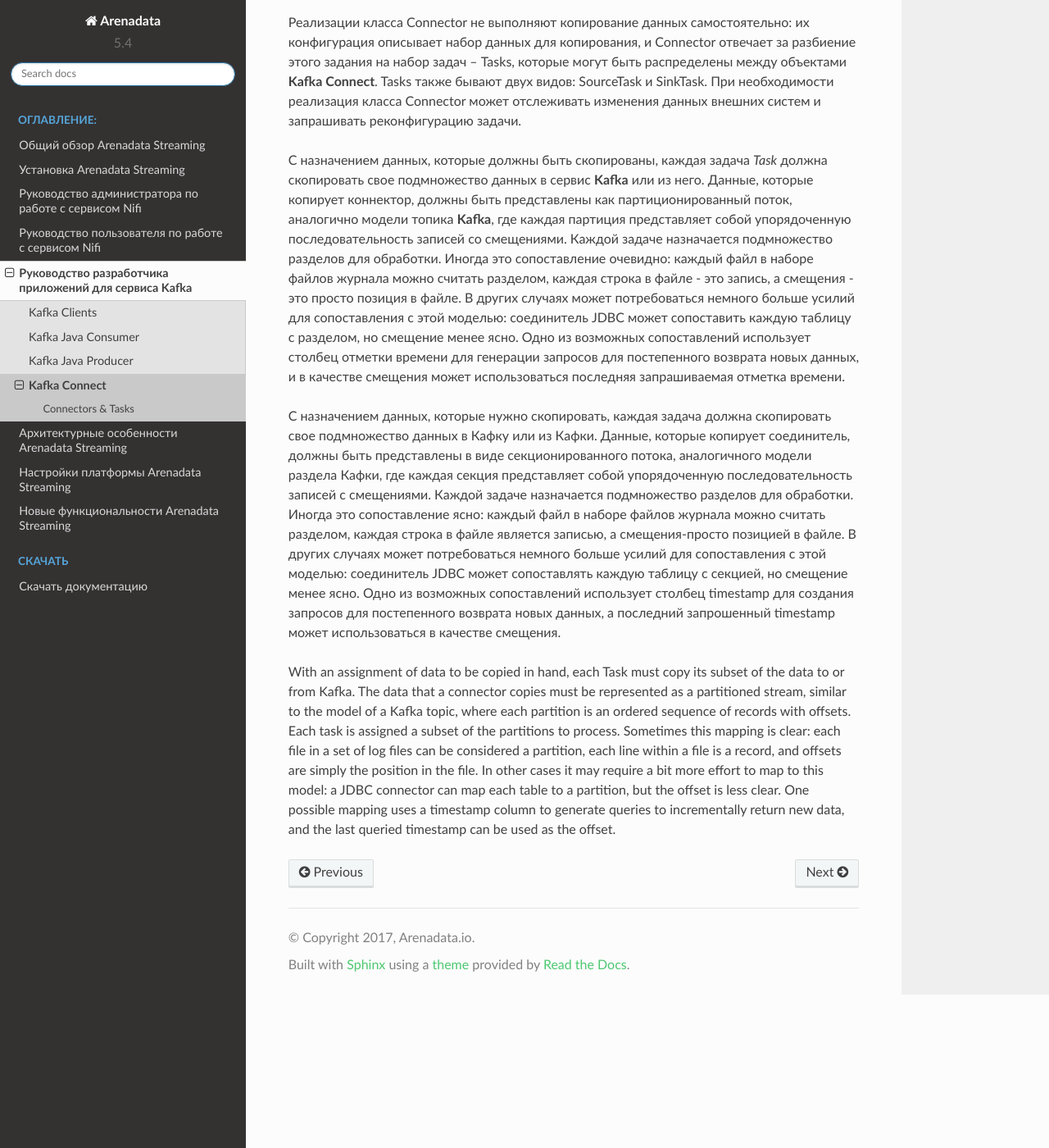
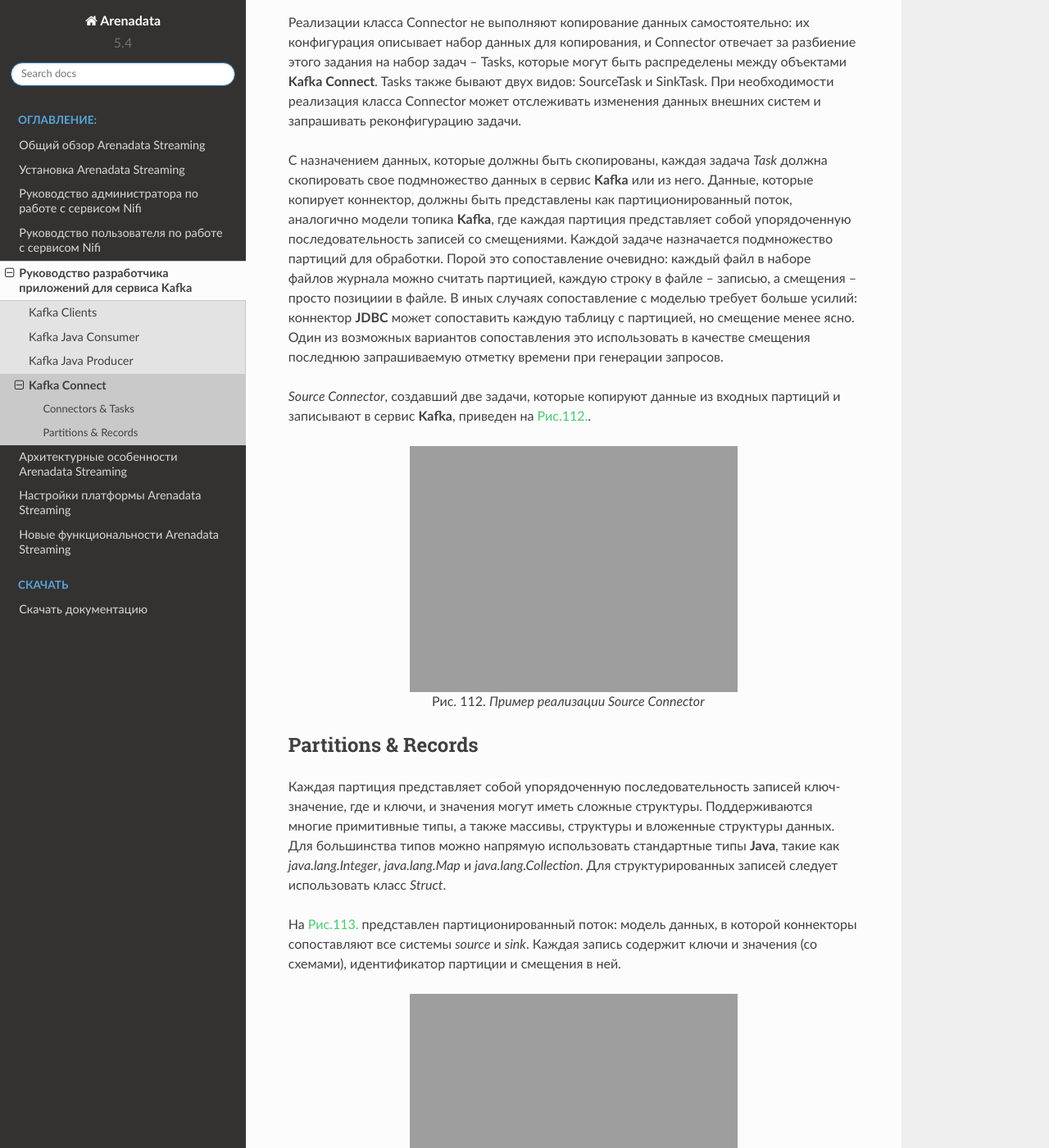
Before and after one commit to arenadata/docs_ads, a Sphinx documentation site: the page built from source/DeveloperKafka/Connect.rst, in a window 1280 px wide and 1400 px high, scrolled down 1232 px. Shown: the whole window at 82% size. Built offline with Sphinx 7.4.7 and the Read the Docs theme 2.0.0, drawn with Linux system fonts in a browser that asks for light colours; pages that are not in the unit, such as notebooks, are missing from menus; some of the changed text lies outside the part shown.

Commit message:
Update Connect.rst

```diff
--- a/source/DeveloperKafka/Connect.rst
+++ b/source/DeveloperKafka/Connect.rst
@@ -25,9 +25,44 @@
 
 Реализации класса Connector не выполняют копирование данных самостоятельно: их конфигурация описывает набор данных для копирования, и Connector отвечает за разбиение этого задания на набор задач -- Tasks, которые могут быть распределены между объектами **Kafka Connect**. Tasks также бывают двух видов: SourceTask и SinkTask. При необходимости реализация класса Connector может отслеживать изменения данных внешних систем и запрашивать реконфигурацию задачи.
 
-С назначением данных, которые должны быть скопированы, каждая задача *Task* должна скопировать свое подмножество данных в сервис **Kafka** или из него. Данные, которые копирует коннектор, должны быть представлены как партиционированный поток, аналогично модели топика **Kafka**,
-где каждая партиция представляет собой упорядоченную последовательность записей со смещениями. Каждой задаче назначается подмножество разделов для обработки. Иногда это сопоставление очевидно: каждый файл в наборе файлов журнала можно считать разделом, каждая строка в файле - это запись, а смещения - это просто позиция в файле. В других случаях может потребоваться немного больше усилий для сопоставления с этой моделью: соединитель JDBC может сопоставить каждую таблицу с разделом, но смещение менее ясно. Одно из возможных сопоставлений использует столбец отметки времени для генерации запросов для постепенного возврата новых данных, и в качестве смещения может использоваться последняя запрашиваемая отметка времени.
+С назначением данных, которые должны быть скопированы, каждая задача *Task* должна скопировать свое подмножество данных в сервис **Kafka** или из него. Данные, которые копирует коннектор, должны быть представлены как партиционированный поток, аналогично модели топика **Kafka**, где каждая партиция представляет собой упорядоченную последовательность записей со смещениями. Каждой задаче назначается подмножество партиций для обработки. Порой это сопоставление очевидно: каждый файл в наборе файлов журнала можно считать партицией, каждую строку в файле -- записью, а смещения -- просто позициии в файле. В иных случаях сопоставление с моделью требует больше усилий: коннектор **JDBC** может сопоставить каждую таблицу с партицией, но смещение менее ясно. Один из возможных вариантов сопоставления это использовать в качестве смещения последнюю запрашиваемую отметку времени при генерации запросов.
 
-С назначением данных, которые нужно скопировать, каждая задача должна скопировать свое подмножество данных в Кафку или из Кафки. Данные, которые копирует соединитель, должны быть представлены в виде секционированного потока, аналогичного модели раздела Кафки, где каждая секция представляет собой упорядоченную последовательность записей с смещениями. Каждой задаче назначается подмножество разделов для обработки. Иногда это сопоставление ясно: каждый файл в наборе файлов журнала можно считать разделом, каждая строка в файле является записью, а смещения-просто позицией в файле. В других случаях может потребоваться немного больше усилий для сопоставления с этой моделью: соединитель JDBC может сопоставлять каждую таблицу с секцией, но смещение менее ясно. Одно из возможных сопоставлений использует столбец timestamp для создания запросов для постепенного возврата новых данных, а последний запрошенный timestamp может использоваться в качестве смещения.
+*Source Connector*, создавший две задачи, которые копируют данные из входных партиций и записывают в сервис **Kafka**, приведен на :numref:`Рис.%s.<DeveloperKafka_Connect_Example-connector-model>`.
 
-With an assignment of data to be copied in hand, each Task must copy its subset of the data to or from Kafka. The data that a connector copies must be represented as a partitioned stream, similar to the model of a Kafka topic, where each partition is an ordered sequence of records with offsets. Each task is assigned a subset of the partitions to process. Sometimes this mapping is clear: each file in a set of log files can be considered a partition, each line within a file is a record, and offsets are simply the position in the file. In other cases it may require a bit more effort to map to this model: a JDBC connector can map each table to a partition, but the offset is less clear. One possible mapping uses a timestamp column to generate queries to incrementally return new data, and the last queried timestamp can be used as the offset.
+.. _DeveloperKafka_Connect_Example-connector-model:
+
+.. figure:: ./imgs/DeveloperKafka_Connect_Example-connector-model.*
+   :align: center
+
+   Пример реализации *Source Connector*
+
+
+Partitions & Records
+---------------------
+
+Каждая партиция представляет собой упорядоченную последовательность записей ключ-значение, где и ключи, и значения могут иметь сложные структуры. Поддерживаются многие примитивные типы, а также массивы, структуры и вложенные структуры данных. Для большинства типов можно напрямую использовать стандартные типы **Java**, такие как *java.lang.Integer*, *java.lang.Map* и *java.lang.Collection*. Для структурированных записей следует использовать класс *Struct*.
+
+На :numref:`Рис.%s.<DeveloperKafka_Connect_data-model>` представлен партиционированный поток: модель данных, в которой коннекторы сопоставляют все системы *source* и *sink*. Каждая запись содержит ключи и значения (со схемами), идентификатор партиции и смещения в ней.
+
+.. _DeveloperKafka_Connect_data-model:
+
+.. figure:: ./imgs/DeveloperKafka_Connect_data-model.*
+   :align: center
+
+   Пример партиционированного потока
+
+
+Для отслеживания структуры и совместимости записей в партициях схемы (*Schemas*) могут быть включены в каждую запись. Поскольку схемы обычно генерируются "на лету" на основе источника данных, класс *SchemaBuilder* включен, что делает их построение очень простым.
+
+:Schemas: Определение абстрактного типа данных. Типы
+         данных могут быть примитивными типами
+         (целочисленные типы, типы с плавающей запятой,
+         логические, строки и байты) или сложными типами
+         (типизированные массивы, карты с одной схемой
+         ключей и схемами значений, а также структурами,
+         которые имеют фиксированный набор имен полей,
+         каждый из которых имеет схема связанных значений).
+         Любой тип может быть указан как необязательный,
+         что позволяет его опускать (в результате чего
+         значения отсутствуют) и может указывать значение
+         по умолчанию.
```
